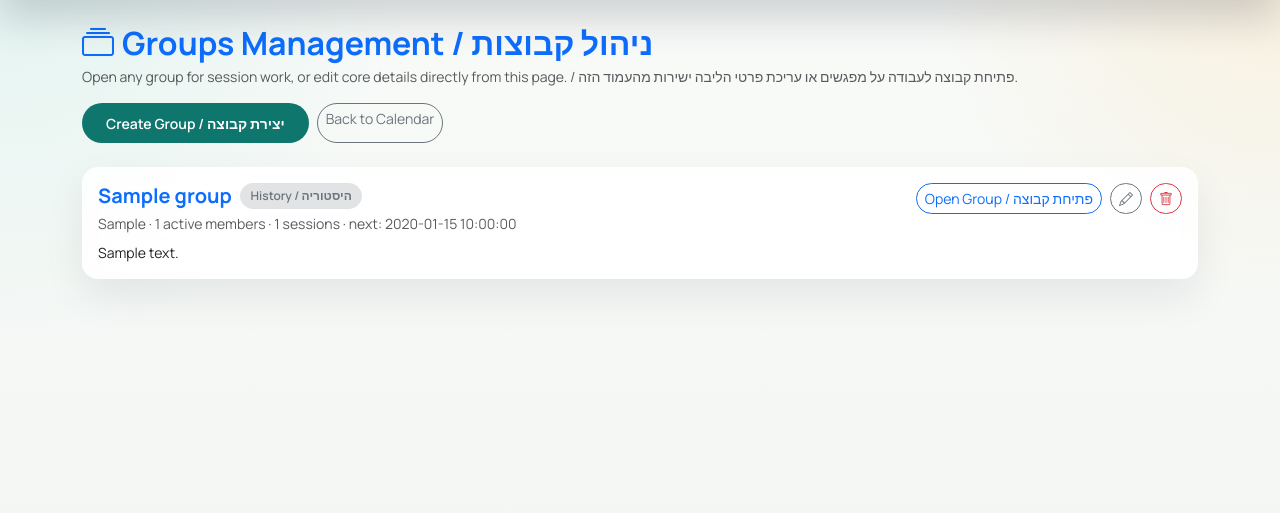
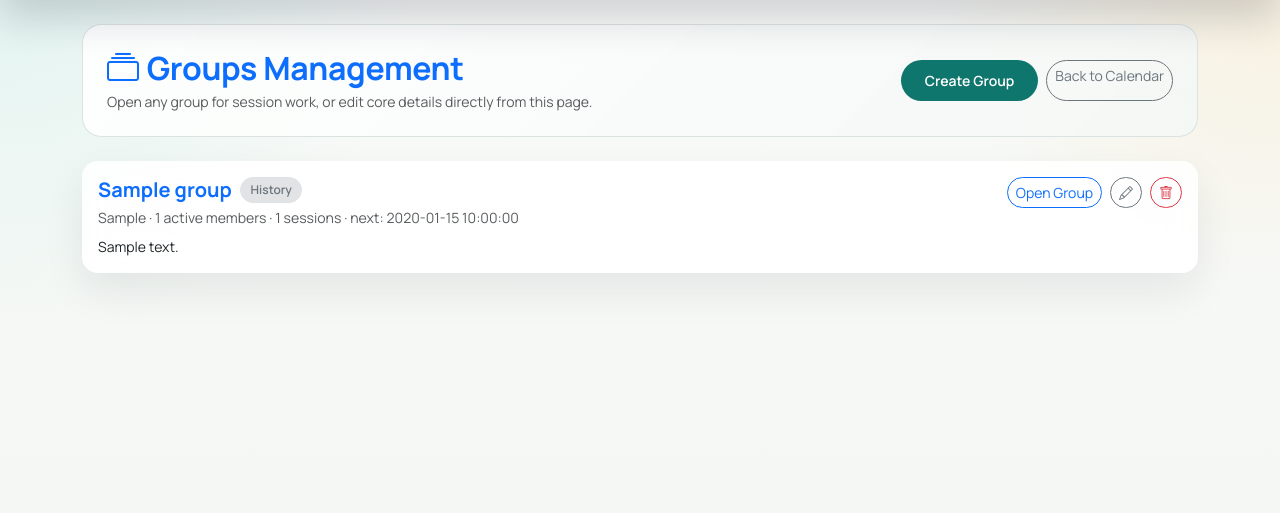
Before and after one commit to lioralo/Private_Clinic, a Python web app: template templates/groups_overview.html in a window 1280 px wide. Shown: the part 69-582 px from the top of the page. Run offline with Jinja, Linux system fonts and the light colour scheme; the template is opened without the code that fills it: most values are stand-ins (such as "Sample title", 1, 10 or a date in 2020); some libraries are stand-ins or nearby versions.

Commit message:
Localize group type labels and polish groups overview i18n

```diff
--- a/templates/groups_overview.html
+++ b/templates/groups_overview.html
@@ -1,6 +1,19 @@
 {% extends 'layout.html' %}
 
 {% block content %}
+{% set is_he = (lang == 'he') %}
+{% macro txt(en, he) -%}
+{{ he if is_he else en }}
+{%- endmacro %}
+{% macro group_type_label(group_type) -%}
+{%- if group_type == 'support' -%}{{ txt('Support', 'תמיכה') }}
+{%- elif group_type == 'skills' -%}{{ txt('Skills', 'מיומנויות') }}
+{%- elif group_type == 'psychoeducation' -%}{{ txt('Psychoeducation', 'פסיכו-חינוך') }}
+{%- elif group_type == 'therapy' -%}{{ txt('Therapy', 'טיפול') }}
+{%- else -%}{{ group_type or txt('Unknown', 'לא ידוע') }}
+{%- endif -%}
+{%- endmacro %}
+
 <style>
 .create-group-panel,
 .overview-edit-panel,
@@ -13,46 +26,64 @@
 .overview-delete-panel.is-open {
     display: block;
 }
+
+.groups-hero {
+    border: 1px solid rgba(216, 225, 223, 0.9);
+    border-radius: 1.2rem;
+    background: linear-gradient(135deg, rgba(255,255,255,0.9), rgba(243, 247, 245, 0.92));
+}
+
+.group-overview-card {
+    border-radius: 1.1rem;
+}
+
+.group-overview-meta {
+    font-size: 0.88rem;
+}
+
+.group-overview-title {
+    letter-spacing: -0.01em;
+}
 </style>
 
-<div class="d-flex justify-content-between align-items-center mb-4 flex-wrap gap-3">
+<div class="groups-hero p-3 p-md-4 mb-4 d-flex justify-content-between align-items-center flex-wrap gap-3">
     <div>
-        <h2 class="mb-1 text-primary fw-bold"><i class="bi bi-collection me-2"></i>Groups Management / ניהול קבוצות</h2>
-        <p class="text-muted small mb-0">Open any group for session work, or edit core details directly from this page. / פתיחת קבוצה לעבודה על מפגשים או עריכת פרטי הליבה ישירות מהעמוד הזה.</p>
+        <h2 class="mb-1 text-primary fw-bold group-overview-title"><i class="bi bi-collection me-2"></i>{{ txt('Groups Management', 'ניהול קבוצות') }}</h2>
+        <p class="text-muted small mb-0">{{ txt('Open any group for session work, or edit core details directly from this page.', 'פתיחת קבוצה לעבודה על מפגשים או עריכת פרטי הליבה ישירות מהעמוד הזה.') }}</p>
     </div>
     <div class="d-flex gap-2 flex-wrap">
-        <button type="button" class="btn btn-primary btn-sm rounded-pill" onclick="toggleCreateGroupPanel()">Create Group / יצירת קבוצה</button>
-        <a href="{{ url_for('weekly_calendar') }}" class="btn btn-outline-secondary btn-sm rounded-pill">Back to Calendar</a>
+        <button type="button" class="btn btn-primary btn-sm rounded-pill" onclick="toggleCreateGroupPanel()">{{ txt('Create Group', 'יצירת קבוצה') }}</button>
+        <a href="{{ url_for('weekly_calendar') }}" class="btn btn-outline-secondary btn-sm rounded-pill">{{ txt('Back to Calendar', 'חזרה ליומן') }}</a>
     </div>
 </div>
 
 <div class="card border-0 shadow-sm rounded-4 mb-4 create-group-panel" id="create-group-panel">
     <div class="card-body">
         <div class="d-flex justify-content-between align-items-center mb-3">
-            <h6 class="fw-bold mb-0 text-primary">Create Group / יצירת קבוצה</h6>
-            <button type="button" class="btn btn-outline-secondary btn-sm rounded-pill" onclick="toggleCreateGroupPanel()">Close / סגירה</button>
+            <h6 class="fw-bold mb-0 text-primary">{{ txt('Create Group', 'יצירת קבוצה') }}</h6>
+            <button type="button" class="btn btn-outline-secondary btn-sm rounded-pill" onclick="toggleCreateGroupPanel()">{{ txt('Close', 'סגירה') }}</button>
         </div>
         <form method="post" action="{{ url_for('groups_dashboard') }}" class="row g-3">
             <input type="hidden" name="csrf_token" value="{{ csrf_token() }}">
             <div class="col-md-5">
-                <label class="form-label small">Group Name / שם הקבוצה</label>
+                <label class="form-label small">{{ txt('Group Name', 'שם הקבוצה') }}</label>
                 <input type="text" name="name" class="form-control form-control-sm" required>
             </div>
             <div class="col-md-3">
-                <label class="form-label small">Group Type / סוג קבוצה</label>
+                <label class="form-label small">{{ txt('Group Type', 'סוג קבוצה') }}</label>
                 <select name="group_type" class="form-select form-select-sm">
-                    <option value="support">Support</option>
-                    <option value="skills">Skills</option>
-                    <option value="psychoeducation">Psychoeducation</option>
-                    <option value="therapy">Therapy</option>
+                    <option value="support">{{ txt('Support', 'תמיכה') }}</option>
+                    <option value="skills">{{ txt('Skills', 'מיומנויות') }}</option>
+                    <option value="psychoeducation">{{ txt('Psychoeducation', 'פסיכו-חינוך') }}</option>
+                    <option value="therapy">{{ txt('Therapy', 'טיפול') }}</option>
                 </select>
             </div>
             <div class="col-md-4">
-                <label class="form-label small">Description / תיאור</label>
+                <label class="form-label small">{{ txt('Description', 'תיאור') }}</label>
                 <input type="text" name="description" class="form-control form-control-sm">
             </div>
             <div class="col-12 d-flex justify-content-end">
-                <button type="submit" class="btn btn-success btn-sm rounded-pill">Create Group / יצירת קבוצה</button>
+                <button type="submit" class="btn btn-success btn-sm rounded-pill">{{ txt('Create Group', 'יצירת קבוצה') }}</button>
             </div>
         </form>
     </div>
@@ -60,26 +91,26 @@
 
 <div class="d-flex flex-column gap-3">
     {% for group in groups %}
-    <div class="card border-0 shadow-sm rounded-4">
+    <div class="card border-0 shadow-sm rounded-4 group-overview-card">
         <div class="card-body">
             <div class="d-flex justify-content-between align-items-start flex-wrap gap-3">
                 <div>
                     <div class="d-flex align-items-center gap-2 flex-wrap mb-1">
                         <h5 class="fw-bold mb-0 text-primary">{{ group['name'] }}</h5>
                         <span class="badge rounded-pill {% if group['is_active'] %}bg-success-subtle text-success{% else %}bg-secondary-subtle text-secondary{% endif %} border">
-                            {% if group['is_active'] %}Active / פעילה{% else %}History / היסטוריה{% endif %}
+                            {% if group['is_active'] %}{{ txt('Active', 'פעילה') }}{% else %}{{ txt('History', 'היסטוריה') }}{% endif %}
                         </span>
                     </div>
-                    <div class="small text-muted">
-                        {{ group['group_type'] }} · {{ group['member_count'] }} active members · {{ group['session_count'] }} sessions
-                        {% if group['next_session_date'] %} · next: {{ group['next_session_date'] }}{% endif %}
+                    <div class="small text-muted group-overview-meta">
+                        {{ group_type_label(group['group_type']) }} · {{ group['member_count'] }} {{ txt('active members', 'משתתפים פעילים') }} · {{ group['session_count'] }} {{ txt('sessions', 'מפגשים') }}
+                        {% if group['next_session_date'] %} · {{ txt('next', 'הבא') }}: {{ group['next_session_date'] }}{% endif %}
                     </div>
                     {% if group['description'] %}
                     <div class="small mt-2">{{ group['description'] }}</div>
                     {% endif %}
                 </div>
                 <div class="d-flex gap-2 flex-wrap">
-                    <a href="{{ url_for('group_detail', group_id=group['id']) }}" class="btn btn-outline-primary btn-sm rounded-pill">Open Group / פתיחת קבוצה</a>
+                    <a href="{{ url_for('group_detail', group_id=group['id']) }}" class="btn btn-outline-primary btn-sm rounded-pill">{{ txt('Open Group', 'פתיחת קבוצה') }}</a>
                     <button type="button" class="btn btn-outline-secondary btn-sm rounded-pill" onclick="toggleOverviewEdit({{ group['id'] }})">
                         <i class="bi bi-pencil"></i>
                     </button>
@@ -149,7 +180,7 @@
     {% else %}
     <div class="card border-0 shadow-sm rounded-4">
         <div class="card-body text-center text-muted py-5">
-            No groups yet. Create your first group. / עדיין אין קבוצות. אפשר ליצור את הקבוצה הראשונה.
+            {{ txt('No groups yet. Create your first group.', 'עדיין אין קבוצות. אפשר ליצור את הקבוצה הראשונה.') }}
         </div>
     </div>
     {% endfor %}
@@ -171,10 +202,17 @@ function toggleOverviewDelete(groupId) {
 function confirmOverviewDelete(form) {
     const selected = form.querySelector('input[name="delete_mode"]:checked');
     if (!selected) return false;
+    const isHebrew = {{ 'true' if is_he else 'false' }};
+    const deleteWarning = isHebrew
+        ? 'למחוק את הקבוצה ואת כל הנתונים הקשורים? פעולה זו בלתי הפיכה.'
+        : 'Delete this group and all related group data? This cannot be undone.';
+    const moveHistory = isHebrew
+        ? 'להעביר את הקבוצה להיסטוריה?'
+        : 'Move this group to history?';
     if (selected.value === 'delete') {
-        return confirm('Delete this group and all related group data? This cannot be undone.');
+        return confirm(deleteWarning);
     }
-    return confirm('Move this group to history?');
+    return confirm(moveHistory);
 }
 </script>
 {% endblock %}
```
Also changed, not shown: other parts of templates/groups_overview.html (+15 -15 lines), templates/groups.html (+13 -4 lines).
